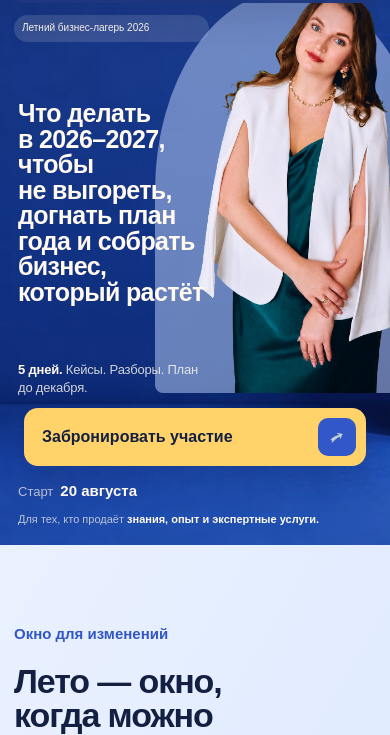
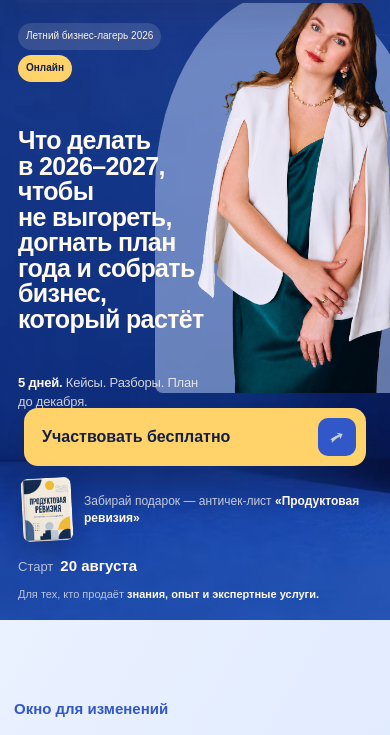
Before and after one commit to sergey9lap-sys/camp, a website: page com-version/index.html in a window 390 px wide. Shown: the part 61-796 px from the top of the page. Drawn offline with Linux system fonts and the light colour scheme; a script that the page names is missing.

Commit message:
Sync COM campaign gift and mobile hero

```diff
--- a/com-version/index.html
+++ b/com-version/index.html
@@ -43,7 +43,7 @@
         <a href="#calculator">Калькулятор</a>
         <a href="#result">Результат</a>
       </nav>
-      <a class="button button--small button--accent magnetic desktop-header-cta" href="#join"><span>Участвовать</span><i aria-hidden="true"></i></a>
+      <a class="button button--small button--accent magnetic desktop-header-cta" href="#join"><span>Участвовать бесплатно</span><i aria-hidden="true"></i></a>
       <button class="mobile-menu-toggle" type="button" aria-expanded="false" aria-controls="mobile-menu"><span>Меню</span><i aria-hidden="true"></i></button>
       <div class="mobile-menu-panel" id="mobile-menu">
         <nav aria-label="Мобильная навигация">
@@ -52,7 +52,7 @@
           <a href="#calculator">Калькулятор</a>
           <a href="#result">Результат</a>
         </nav>
-        <a class="button button--accent" href="#join"><span>Забронировать участие</span><i aria-hidden="true"></i></a>
+        <a class="button button--accent" href="#join"><span>Участвовать бесплатно</span><i aria-hidden="true"></i></a>
       </div>
     </header>
 
@@ -60,10 +60,14 @@
       <section class="hero" id="top" data-nav="top">
         <div class="hero-content">
           <div class="hero-copy">
-            <span class="tag reveal">Летний бизнес-лагерь 2026</span>
+            <div class="hero-tags reveal"><span class="tag">Летний бизнес-лагерь 2026</span><span class="tag tag--online">Онлайн</span></div>
             <h1 class="hero-title split-heading">Что делать в&nbsp;2026–2027, чтобы не&nbsp;выгореть, догнать план года и&nbsp;собрать бизнес, который растёт</h1>
             <p class="hero-lead reveal"><strong>5&nbsp;дней.</strong> Кейсы. Разборы. План до&nbsp;декабря.</p>
-            <a class="button button--accent magnetic reveal" href="#join"><span>Забронировать участие</span><i aria-hidden="true"></i></a>
+            <a class="button button--accent magnetic reveal" href="#join"><span>Участвовать бесплатно</span><i aria-hidden="true"></i></a>
+            <div class="hero-gift reveal">
+              <img src="/product-revision-cover.avif" alt="Обложка античек-листа «Продуктовая ревизия»" />
+              <p>Забирай подарок — античек-лист <strong>«Продуктовая ревизия»</strong></p>
+            </div>
             <p class="hero-date reveal"><span>Старт</span><strong>20&nbsp;августа</strong></p>
             <p class="hero-audience reveal">Для тех, кто продаёт <strong>знания, опыт и&nbsp;экспертные услуги.</strong></p>
           </div>
@@ -225,7 +229,7 @@
             <article class="outcome-card outcome-card--team tilt-card"><span>Команда</span><h3>Кого и&nbsp;зачем подключать</h3><p><strong>Без найма ради найма</strong> и&nbsp;нового слоя управления.</p></article>
             <article class="outcome-card outcome-card--accent outcome-card--plan tilt-card"><span>План</span><h3>Как двигаться до&nbsp;декабря</h3><p>С&nbsp;<strong>цифрами, приоритетами и&nbsp;следующим действием.</strong></p></article>
           </div>
-          <div class="section-cta section-cta--right reveal"><a class="button button--accent magnetic" href="#join"><span>Забронировать участие</span><i aria-hidden="true"></i></a></div>
+          <div class="section-cta section-cta--right reveal"><a class="button button--accent magnetic" href="#join"><span>Участвовать бесплатно</span><i aria-hidden="true"></i></a></div>
         </div>
       </section>
 
@@ -259,6 +263,22 @@
         </div>
       </section>
 
+      <section class="registration" id="join" data-nav>
+        <div class="section-shell registration-grid">
+          <div class="registration-copy">
+            <p class="section-kicker reveal">Регистрация</p>
+            <h2 class="section-title split-heading">Забронируйте участие в&nbsp;бизнес-лагере</h2>
+            <p class="section-copy reveal">Заполните форму — команда заботы свяжется с&nbsp;вами, расскажет о&nbsp;формате и&nbsp;ответит на&nbsp;вопросы.</p>
+            <p class="registration-note reveal"><strong>Старт 20&nbsp;августа 2026</strong><span>5&nbsp;дней. Кейсы. Разборы. План до&nbsp;декабря.</span></p>
+          </div>
+          <div class="registration-widget reveal" aria-label="Форма регистрации на бизнес-лагерь">
+            <div class="registration-widget-frame">
+              <script id="d4f60440f84eda0bd50d7273a32b0429873ea43e" src="https://agkedu.getcourse.ru/pl/lite/widget/script?id=1641616"></script>
+            </div>
+          </div>
+        </div>
+      </section>
+
       <section class="care">
         <div class="section-shell care-inner">
           <div class="care-copy">
@@ -277,26 +297,11 @@
           <h2 class="final-title split-heading">Лето пройдёт в&nbsp;любом случае. Вопрос — с&nbsp;каким планом вы&nbsp;войдёте в&nbsp;осень.</h2>
           <div class="final-action reveal">
             <p>5&nbsp;дней. Кейсы. Разборы. План до&nbsp;декабря.</p>
-            <a class="button button--accent button--large magnetic" href="#join"><span>Забронировать участие</span><i aria-hidden="true"></i></a>
+            <a class="button button--accent button--large magnetic" href="#join"><span>Участвовать бесплатно</span><i aria-hidden="true"></i></a>
           </div>
         </div>
       </section>
 
-      <section class="registration" id="join" data-nav>
-        <div class="section-shell registration-grid">
-          <div class="registration-copy">
-            <p class="section-kicker reveal">Регистрация</p>
-            <h2 class="section-title split-heading">Забронируйте участие в&nbsp;бизнес-лагере</h2>
-            <p class="section-copy reveal">Заполните форму — команда заботы свяжется с&nbsp;вами, расскажет о&nbsp;формате и&nbsp;ответит на&nbsp;вопросы.</p>
-            <p class="registration-note reveal"><strong>Старт 20&nbsp;августа 2026</strong><span>5&nbsp;дней. Кейсы. Разборы. План до&nbsp;декабря.</span></p>
-          </div>
-          <div class="registration-widget reveal" aria-label="Форма регистрации на бизнес-лагерь">
-            <div class="registration-widget-frame">
-              <script id="d4f60440f84eda0bd50d7273a32b0429873ea43e" src="https://agkedu.getcourse.ru/pl/lite/widget/script?id=1641616"></script>
-            </div>
-          </div>
-        </div>
-      </section>
     </main>
 
     <footer class="site-footer">
--- a/com-version/src/styles.css
+++ b/com-version/src/styles.css
@@ -73,10 +73,16 @@ button, input { font: inherit; }
 .hero-content { position: relative; z-index: 2; width: var(--shell); min-height: 100svh; margin: 0 auto; display: grid; grid-template-columns: minmax(0, 1.08fr) minmax(360px, .92fr); gap: clamp(34px, 5vw, 78px); align-items: center; padding: 108px 0 36px; }
 .hero-copy { align-self: center; max-width: 690px; padding: 30px 0; }
 .tag { display: inline-flex; align-items: center; min-height: 34px; padding: 7px 12px; background: rgba(255,249,238,.14); border-radius: 999px; font-size: 14px; }
+.hero-tags { display: flex; flex-wrap: wrap; gap: 8px; }
+.tag--online { color: var(--blue-dark); background: var(--sun); font-weight: 750; }
 .hero-title { max-width: 680px; margin: 30px 0 24px; font-size: clamp(38px, 4vw, 58px); font-weight: 570; line-height: 1.02; letter-spacing: -.03em; text-wrap: balance; }
 .hero-lead { margin: 0 0 26px; color: rgba(255,249,238,.82); font-size: clamp(18px, 1.55vw, 23px); letter-spacing: -.015em; }
 .hero-lead strong { color: var(--ivory); }
 .hero-copy > .button { font-size: 18px; }
+.hero-gift { display: flex; align-items: center; gap: 14px; width: min(440px, 100%); margin-top: 18px; }
+.hero-gift img { width: 62px; height: 78px; flex: 0 0 auto; object-fit: cover; border-radius: 7px; box-shadow: 0 10px 24px rgba(8,19,55,.26); transform: rotate(-3deg); }
+.hero-gift p { max-width: 330px; margin: 0; color: rgba(255,249,238,.76); font-size: 14px; line-height: 1.35; }
+.hero-gift strong { color: var(--ivory); }
 .hero-date { display: flex; align-items: baseline; gap: 7px; margin: 15px 0 0; padding: 0; color: rgba(255,249,238,.68); background: none; box-shadow: none; }
 .hero-date span { font-size: 13px; }
 .hero-date strong { color: var(--ivory); font-size: 15px; font-weight: 650; }
@@ -470,12 +476,13 @@ button, input { font: inherit; }
   .hero::after { background: linear-gradient(180deg, rgba(30,55,127,.12), rgba(49,87,200,.04) 50%, rgba(30,55,127,.22)); }
   .hero-content { display: grid; grid-template-columns: minmax(0, 54%) minmax(0, 46%); grid-template-rows: auto auto auto auto auto auto; gap: 0; min-height: 0; padding: 76px 0 18px; align-items: start; }
   .hero-copy { display: contents; }
-  .hero .tag { z-index: 3; grid-column: 1; grid-row: 1; justify-self: start; margin: 8px 0 0 4px; font-size: 10px; }
+  .hero-tags { z-index: 3; grid-column: 1; grid-row: 1; justify-self: start; margin: 8px 0 0 4px; gap: 5px; }
+  .hero .tag { min-height: 27px; padding: 5px 8px; font-size: 10px; }
   .hero-title { z-index: 3; grid-column: 1; grid-row: 2; max-width: none; margin: 18px 0 14px 4px; font-size: clamp(25px, 7.2vw, 30px); line-height: 1.02; letter-spacing: -.025em; text-align: left; }
   .hero-lead { z-index: 3; grid-column: 1; grid-row: 3; max-width: none; margin: 0 10px 14px 4px; font-size: 13px; line-height: 1.42; text-align: left; }
   .hero-portrait { z-index: 2; grid-column: 2; grid-row: 1 / 4; align-self: end; justify-self: start; width: 154%; height: 458px; min-height: 0; margin: 0 -18% 0 -36%; transform: translateY(-60px); overflow: visible; }
   .hero-portrait::before { inset: 8% -8% 0 2%; background: rgba(201,220,255,.48); border-radius: 50% 50% 8px 8px; box-shadow: none; }
-  .hero-portrait img { inset: auto -12% 0 auto; width: 112%; height: 101%; object-position: right bottom; }
+  .hero-portrait img { inset: auto -8% 0 auto; width: 102%; height: 92%; object-position: right bottom; }
   .hero-copy > .button {
     z-index: 5;
     grid-column: 1 / -1;
@@ -491,8 +498,11 @@ button, input { font: inherit; }
     font-size: 16px;
   }
   .hero-copy > .button i { width: 38px; height: 38px; flex-basis: 38px; }
-  .hero-date { z-index: 5; grid-column: 1 / -1; grid-row: 5; position: static; justify-content: flex-start; margin: 20px 4px 0; }
-  .hero-audience { z-index: 5; grid-column: 1 / -1; grid-row: 6; position: static; max-width: none; margin: 9px 4px 0; font-size: 11px; }
+  .hero-gift { z-index: 5; grid-column: 1 / -1; grid-row: 5; width: calc(100% - 16px); margin: 12px auto 0; gap: 12px; }
+  .hero-gift img { width: 50px; height: 63px; }
+  .hero-gift p { font-size: 12px; }
+  .hero-date { z-index: 5; grid-column: 1 / -1; grid-row: 6; position: static; justify-content: flex-start; margin: 14px 4px 0; }
+  .hero-audience { z-index: 5; grid-column: 1 / -1; grid-row: 7; position: static; max-width: none; margin: 9px 4px 0; font-size: 11px; }
   .hero-portrait > p { display: none; }
   .hero-orbit { width: 106px; height: 106px; right: -28px; top: 18%; }
 
```
Also changed, not shown: com-version/public/product-revision-cover.avif (added).
